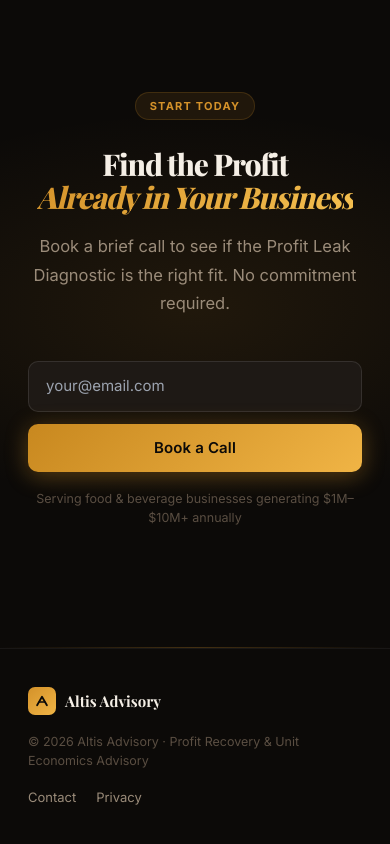
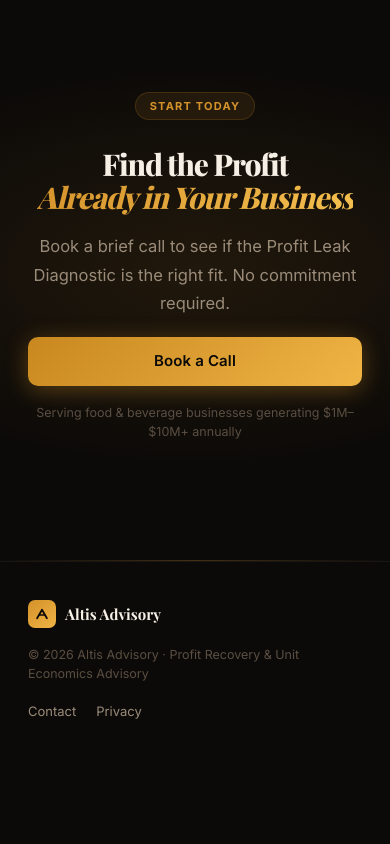
Before and after one commit to oidonn/altis-website, a website: page index.html in a window 390 px wide. Shown: the part 10007-10851 px from the top of the page. After the commit the page ends 10766 px from the top, so only its background shows below. Drawn offline with nearby package versions, Linux system fonts and the light colour scheme; a web font is replaced by a local one.

Commit message:
Replace email intake with Calendly Book a Call button
Removes the email input form from the CTA section and replaces it with a direct link to the Calendly booking page. Tightens the gap between the subtext and button.

Co-Authored-By: Claude Sonnet 4.6 <noreply@anthropic.com>

```diff
--- a/index.html
+++ b/index.html
@@ -335,8 +335,7 @@
       .stat-cell:nth-child(odd) { border-right: none; }
       .hero-ctas { flex-direction: column; align-items: center; }
       .btn-primary, .btn-ghost { width: 100%; text-align: center; }
-      .cta-form { flex-direction: column; }
-      .cta-form input { width: 100%; }
+
     }
   </style>
 </head>
@@ -880,20 +879,11 @@
       Find the Profit<br>
       <em style="font-style:italic;background:linear-gradient(138deg,#D4922A,#F5C050);-webkit-background-clip:text;-webkit-text-fill-color:transparent;background-clip:text;">Already in Your Business</em>
     </h2>
-    <p style="font-size:16.5px;color:var(--text-secondary);line-height:1.72;margin-bottom:44px;max-width:480px;margin-left:auto;margin-right:auto;">
+    <p style="font-size:16.5px;color:var(--text-secondary);line-height:1.72;margin-bottom:20px;max-width:480px;margin-left:auto;margin-right:auto;">
       Book a brief call to see if the Profit Leak Diagnostic is the right fit. No commitment required.
     </p>
 
-    <div class="cta-form" style="display:flex;gap:12px;max-width:460px;margin:0 auto 18px;flex-wrap:wrap;justify-content:center;">
-      <input
-        type="email"
-        placeholder="your@email.com"
-        style="flex:1;min-width:210px;background:var(--bg-card);border:1px solid rgba(255,255,255,0.1);border-radius:10px;padding:13px 17px;font-size:15px;color:var(--text-primary);font-family:'Inter',sans-serif;outline:none;transition:border-color 0.2s ease;"
-        onfocus="this.style.borderColor='rgba(212,146,42,0.48)'"
-        onblur="this.style.borderColor='rgba(255,255,255,0.1)'"
-      />
-      <button class="btn-primary" onclick="alert('Thank you! We\'ll be in touch shortly.')">Book a Call</button>
-    </div>
+    <a href="https://calendly.com/altisadvisors-co/30min" target="_blank" rel="noopener noreferrer" class="btn-primary" style="text-decoration:none;display:inline-block;margin-bottom:18px;">Book a Call</a>
     <p style="font-size:12.5px;color:var(--text-dim);">Serving food &amp; beverage businesses generating $1M–$10M+ annually</p>
   </div>
 </section>
```
